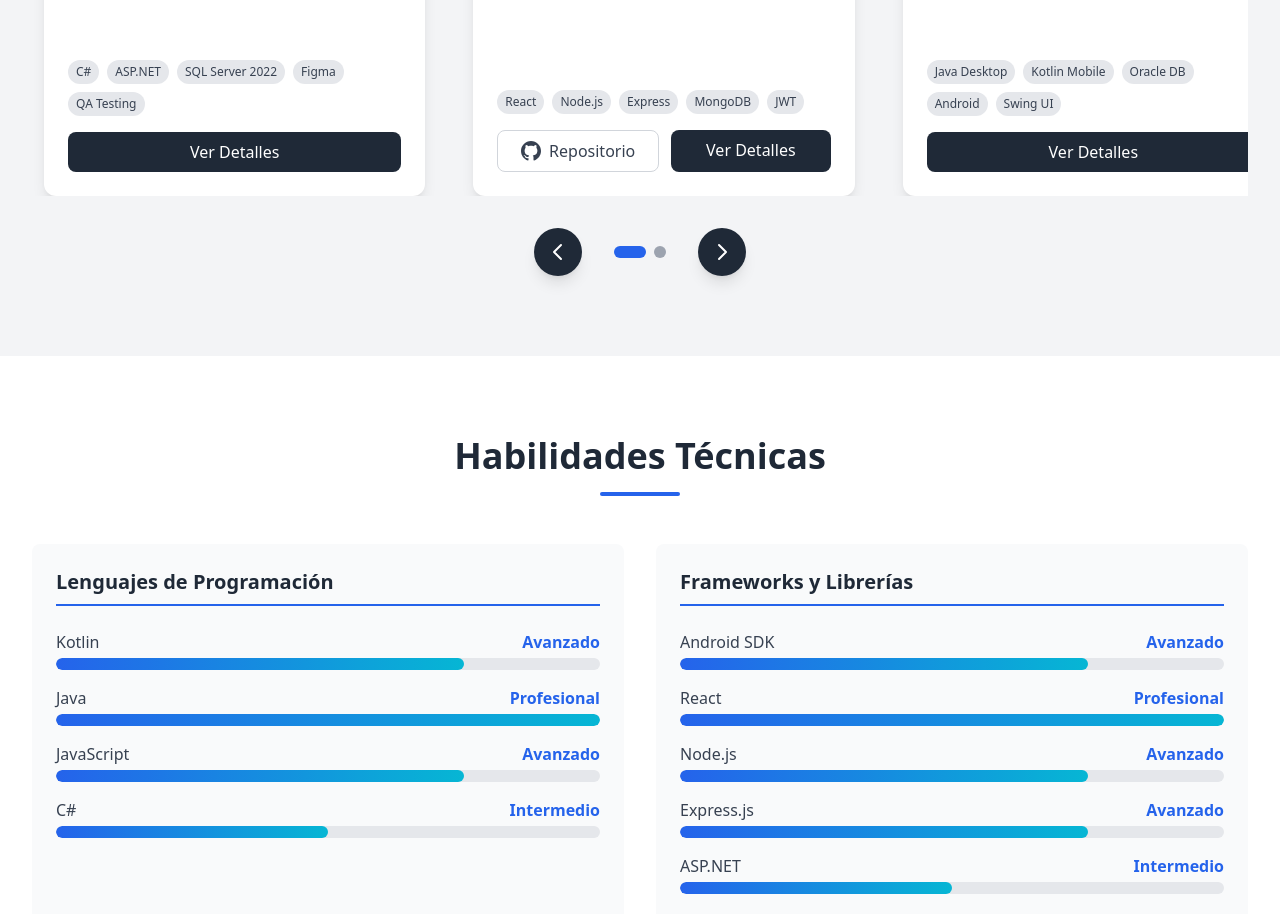
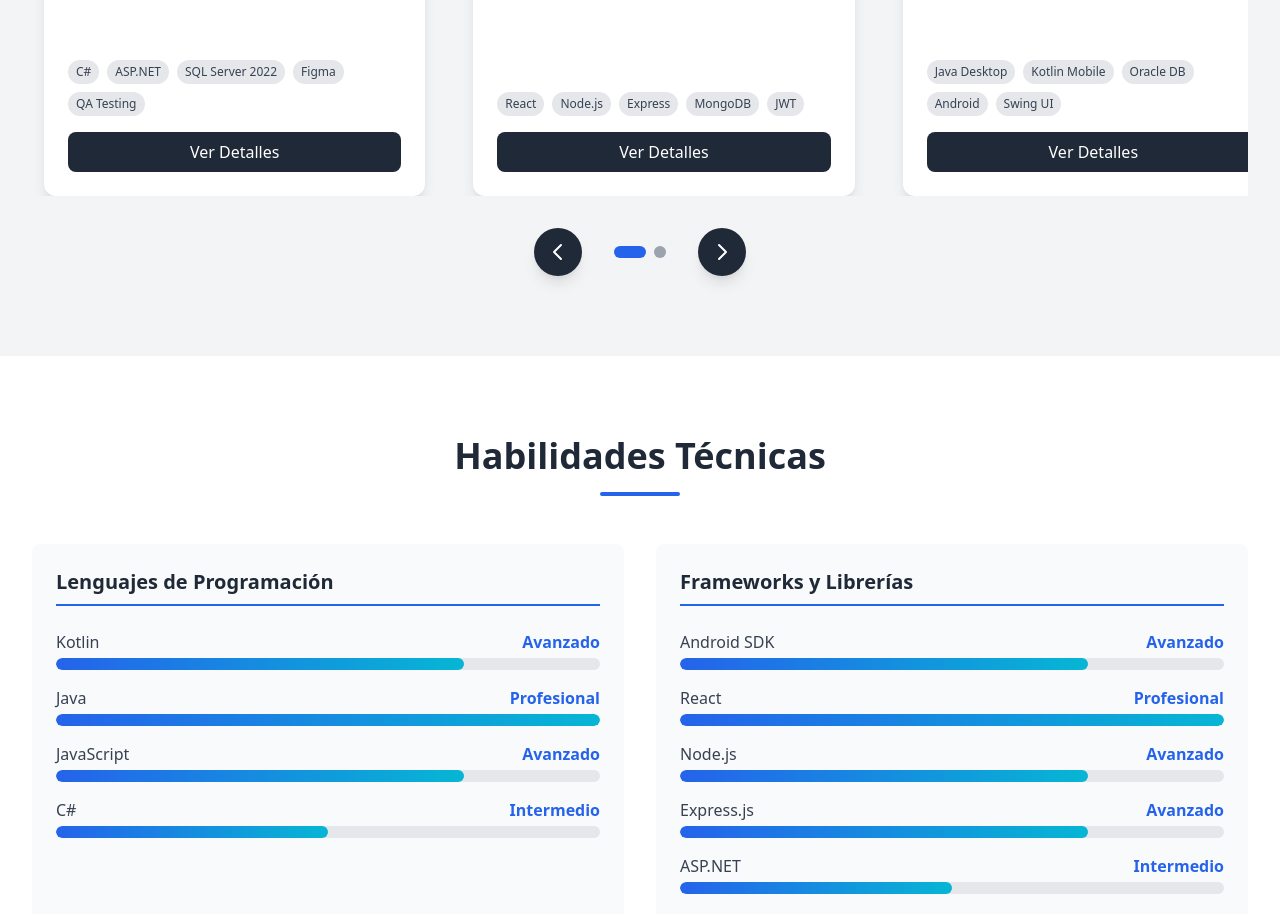
Before and after one commit to Xx-pocasangre-xX/Portafolio, a React (Vite) app in the folder frontend/: page / in a window 1280 px wide. Shown: the part 3140-4054 px from the top of the page. Built offline with nearby package versions, Linux system fonts and the light colour scheme.

Commit message:
prueba para ver como se ve el carousel con los links de github

```diff
--- a/frontend/src/components/sections/ProjectsCarousel.jsx
+++ b/frontend/src/components/sections/ProjectsCarousel.jsx
@@ -42,7 +42,7 @@ const ProjectsCarousel = () => {
       type: 'Proyecto Multiplataforma',
       detailsLink: '/proyecto/isssSalud',
       githubLinkJ: 'https://github.com/Xx-pocasangre-xX/ISSS_Salud-Java.git',
-      githubLinkA: 'https://github.com/xxDianaPadilla/ISSS-Salud.git',
+      githubLinkA: 'https://github.com/xxDianaPadilla/ISSS-Salud.git'
     },
     {
       id: 'hospital',
@@ -176,7 +176,7 @@ const ProjectsCarousel = () => {
 
                       {/* Links */}
                       <div className="flex gap-3 mt-auto">
-                        {project.githubLink && (
+                        {project.githubLink && project.githubLinkA && project.githubLinkJ && (
                             <a
 
                             href={project.githubLink}
```
